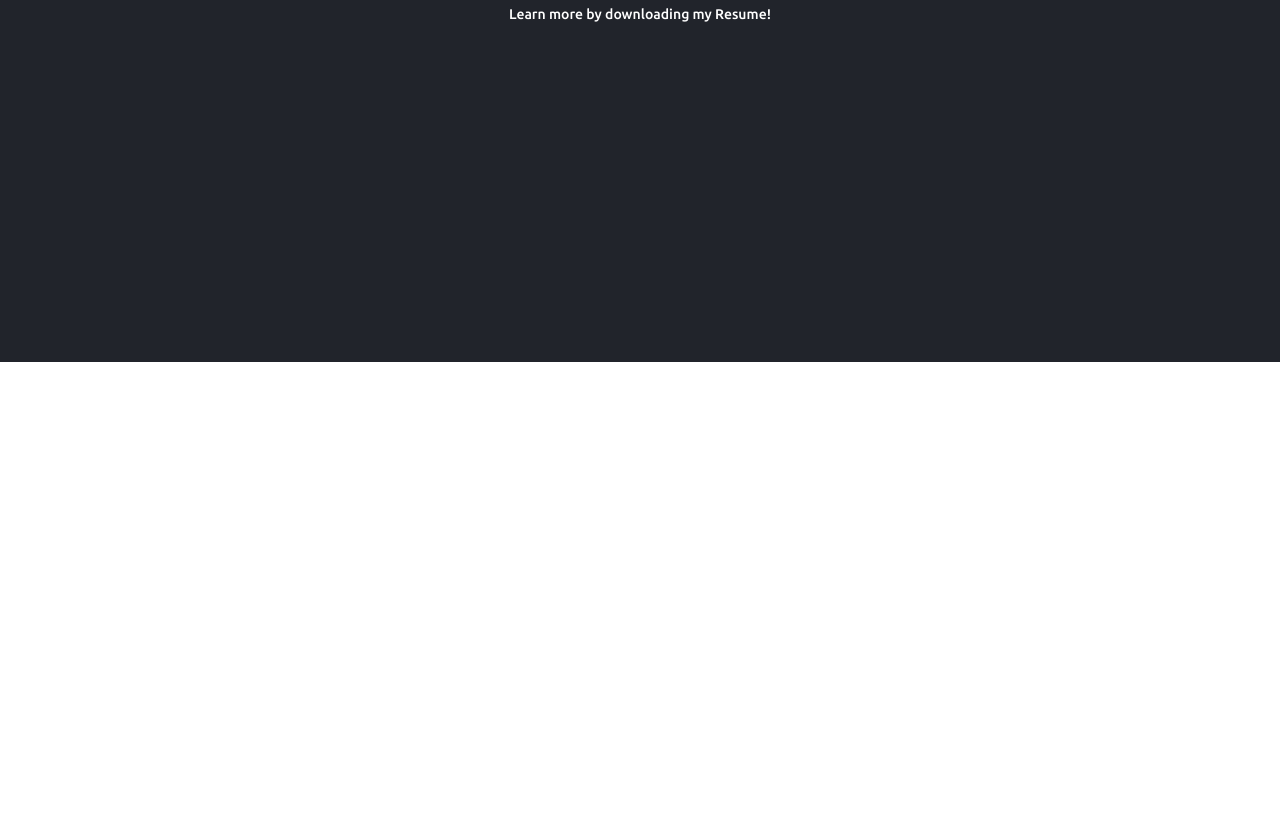
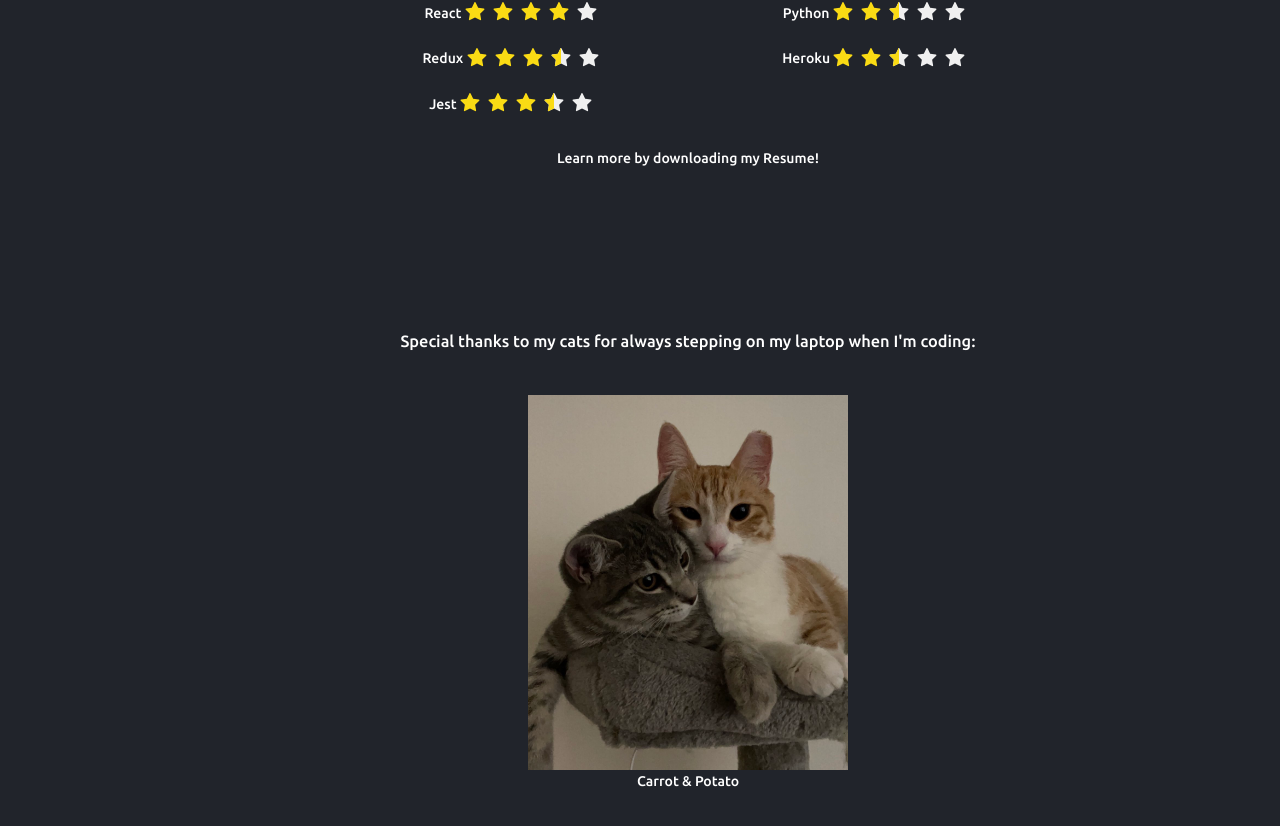
Before and after one commit to cn8817/portfolio, a React (Create React App) app in the folder portfolio/: page /about in a window 1280 px wide. Shown: the part 496-1322 px from the top of the page. Before the commit the page ends 858 px from the top, so only its background shows below. Built offline with nearby package versions, Linux system fonts and the light colour scheme.

Commit message:
finished building out each component

```diff
--- a/portfolio/src/App.css
+++ b/portfolio/src/App.css
@@ -141,19 +141,34 @@ html{
 
 /*About*/
 
-.about-container, .about-h3, .about-h2, .about-h1{
+.about-container, .about-h3, .about-h2, .about-h1, .special-h3{
   color:#ffffff;
   text-align: center;
 }
 
 .about-container{
-  height: 100vh;
+  height: 100%;
+  width: 70%;
+  margin: 3rem 0 0 15rem;
+}
+
+.about-intro{
+  padding-bottom: 5rem;
 }
 
 .about-skills{
   display: flex;
   flex-direction: row;
   justify-content: space-evenly;
+}
+
+.about-learn{
+  padding-top: 1rem;
+}
+
+.special{
+  margin-top: 10rem;
+  padding-bottom: 2rem;
 }
 /*Contact*/
 .contact-container{
--- a/portfolio/src/components/About.js
+++ b/portfolio/src/components/About.js
@@ -1,5 +1,6 @@
 import React from "react";
-import { Rate } from 'antd'
+import { Rate, Image } from 'antd'
+import Cats from '../Assets/cats.png'
 
 export default function About(){
     return(
@@ -27,7 +28,14 @@ export default function About(){
                 <p>Heroku <Rate disabled allowHalf defaultValue={2.5} /></p>
             </div>
             </div>
-            <div><p>Learn more by downloading my Resume!</p></div>
+            <div className="about-learn"><p>Learn more by downloading my Resume!</p></div>
+            <div className="special">
+                <h3 className="special-h3">Special thanks to my cats for always stepping on my laptop when I'm coding:</h3>
+                <div className='cats'>
+                    <Image src={Cats}/>
+                    <p>Carrot & Potato</p>
+                </div>
+            </div>
         </div>
     )
 }
--- a/portfolio/src/components/Contact.js
+++ b/portfolio/src/components/Contact.js
@@ -10,15 +10,6 @@ export default function Contact() {
                 <p className='contact-p'>LinkedIn: <a className='contact-a' target="_blank" rel="noopener noreferrer" href="https://www.linkedin.com/in/christine8817/">Christine8817</a></p>
             </div>
             <div className='contact-extra'><p className='contact-p'>(contact form in the process of making!)</p></div>
-            <div>
-                <h3>Special Thanks to:</h3>
-                <div className='potato'>
-                    <Image src=''/>
-                </div>
-                <div className='carrot'>
-                    <Image src=''/>
-                </div>
-            </div>
         </div>
     )
 }
```
Also changed, not shown: portfolio/src/Assets/cats.png (added).
